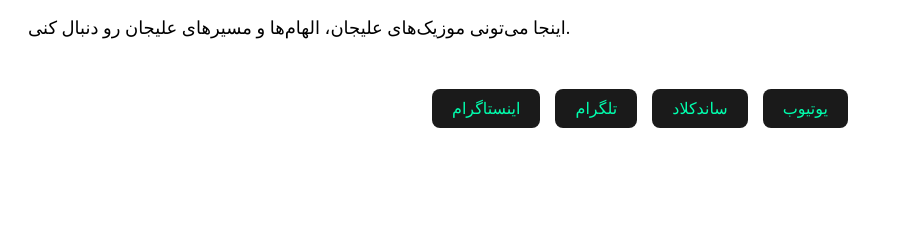
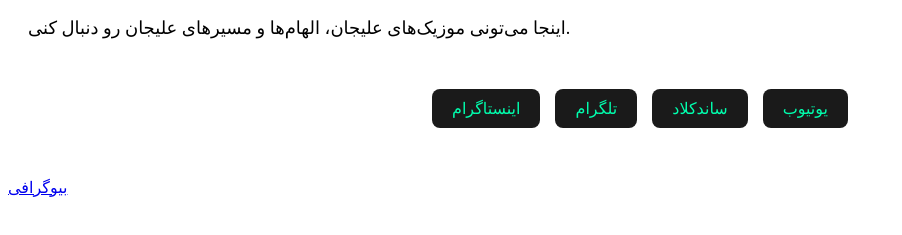
Before and after one commit to alijanmusic/Alijan, a plain HTML site: page index.html in a window 1280 px wide. Shown: the part 111-346 px from the top of the page, without its empty margins (0-902 px from the left). Drawn offline with Linux system fonts and the light colour scheme.

Commit message:
Update index.html

```diff
--- a/index.html
+++ b/index.html
@@ -58,6 +58,6 @@
         <a href="https://t.me/alijanChannell" target="_blank">تلگرام</a>
         <a href="https://soundcloud.com/ali-janati-460962690" target="_blank">ساندکلاد</a>
         <a href="https://youtu.be/9lTAFeyCAGk?si=I4FSpKm1KZ0NWwjY" target="_blank">یوتیوب</a>
-    </div>
+    </div><a href="biography.html">بیوگرافی</a>
 </body>
 </html>
```
